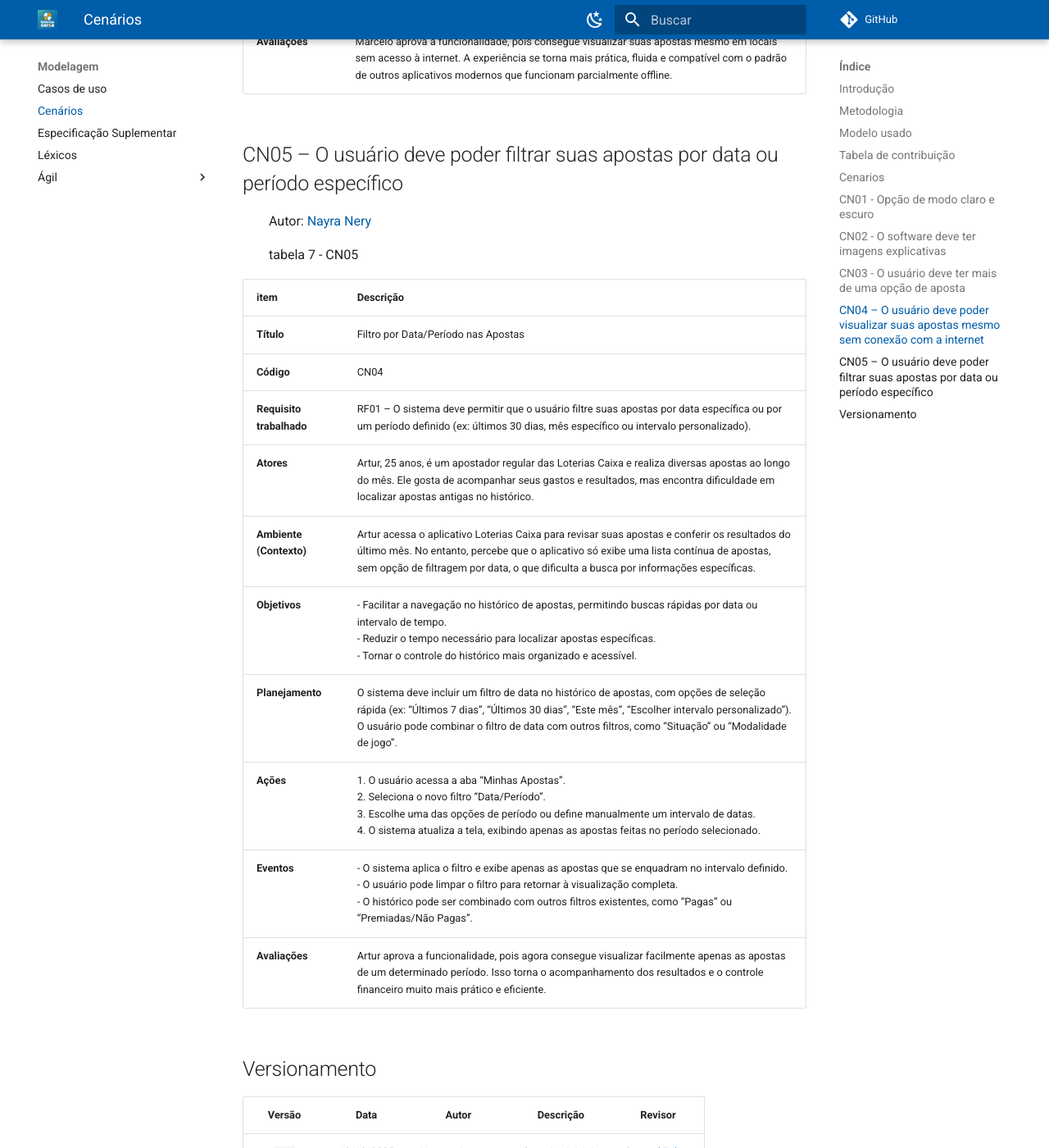
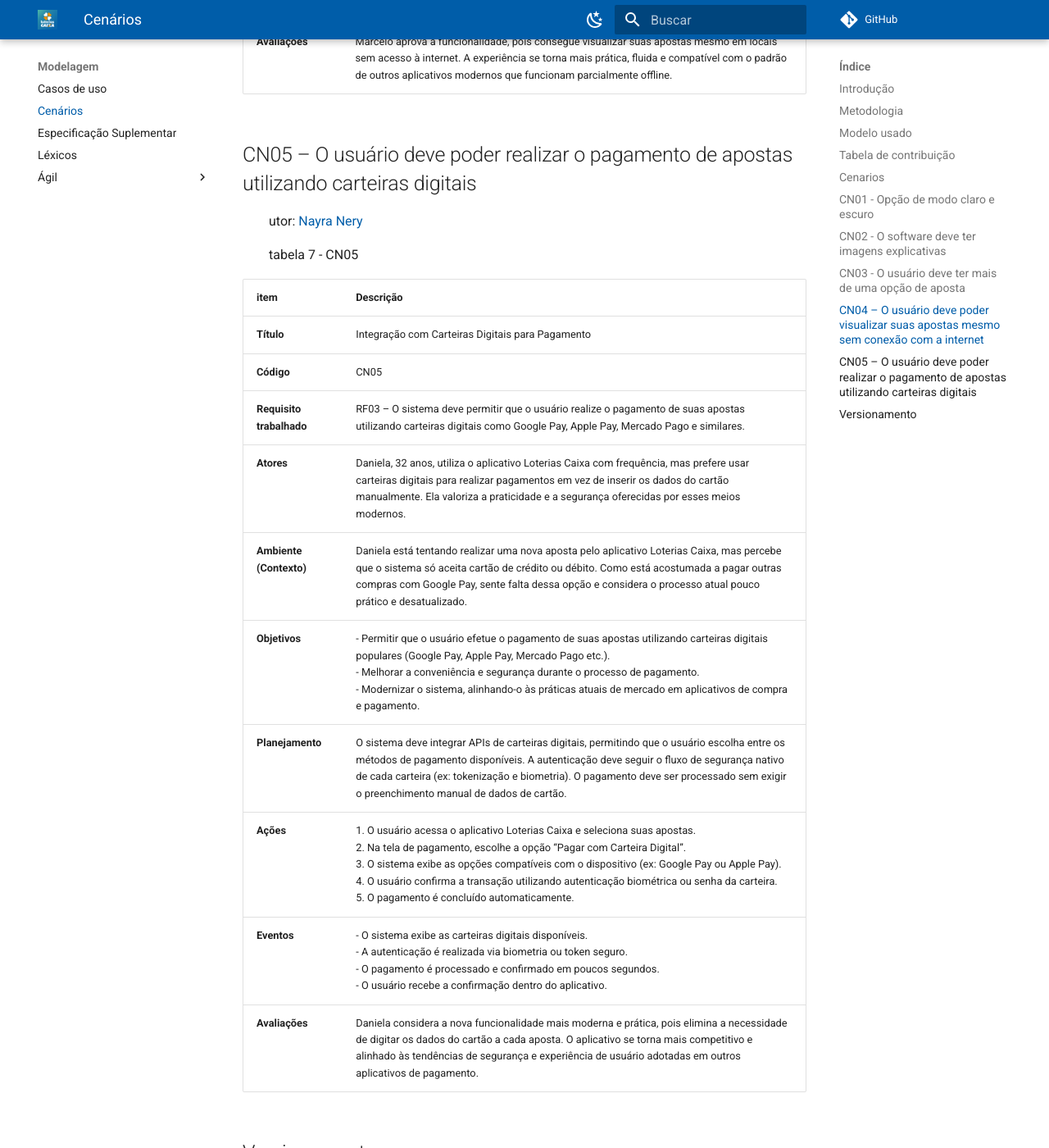
Before and after one commit to Requisitos-de-Software/2025.2-LoteriasCaixa, an MkDocs documentation site: the page built from docs/Modelagem/Cenários.md, in a window 1280 px wide and 1400 px high, scrolled down 5305 px. Shown: the whole window at 82% size. Built offline with MkDocs 1.6.1 and Material for MkDocs 9.7.7, drawn with Linux system fonts in a browser that asks for light colours; comment, search, counter and statistics services are not loaded.

Commit message:
Update Cenários.md

```diff
--- a/docs/Modelagem/Cenários.md
+++ b/docs/Modelagem/Cenários.md
@@ -117,24 +117,24 @@
 | **Avaliações** | Marcelo aprova a funcionalidade, pois consegue visualizar suas apostas mesmo em locais sem acesso à internet. A experiência se torna mais prática, fluida e compatível com o padrão de outros aplicativos modernos que funcionam parcialmente offline. |
 
 
-## CN05 – O usuário deve poder filtrar suas apostas por data ou período específico
+## CN05 – O usuário deve poder realizar o pagamento de apostas utilizando carteiras digitais
 
-Autor: [Nayra Nery](https://github.com/NayraNery127)
+utor: [Nayra Nery](https://github.com/NayraNery127)
 
 tabela 7 - CN05
 
 | item | Descrição |
 |------|------------|
-| **Título** | Filtro por Data/Período nas Apostas |
-| **Código** | CN04 |
-| **Requisito trabalhado** | RF01 – O sistema deve permitir que o usuário filtre suas apostas por data específica ou por um período definido (ex: últimos 30 dias, mês específico ou intervalo personalizado). |
-| **Atores** | Artur, 25 anos, é um apostador regular das Loterias Caixa e realiza diversas apostas ao longo do mês. Ele gosta de acompanhar seus gastos e resultados, mas encontra dificuldade em localizar apostas antigas no histórico. |
-| **Ambiente (Contexto)** | Artur acessa o aplicativo Loterias Caixa para revisar suas apostas e conferir os resultados do último mês. No entanto, percebe que o aplicativo só exibe uma lista contínua de apostas, sem opção de filtragem por data, o que dificulta a busca por informações específicas. |
-| **Objetivos** | - Facilitar a navegação no histórico de apostas, permitindo buscas rápidas por data ou intervalo de tempo.<br>- Reduzir o tempo necessário para localizar apostas específicas.<br>- Tornar o controle do histórico mais organizado e acessível. |
-| **Planejamento** | O sistema deve incluir um filtro de data no histórico de apostas, com opções de seleção rápida (ex: “Últimos 7 dias”, “Últimos 30 dias”, “Este mês”, “Escolher intervalo personalizado”). O usuário pode combinar o filtro de data com outros filtros, como “Situação” ou “Modalidade de jogo”. |
-| **Ações** | 1. O usuário acessa a aba “Minhas Apostas”.<br>2. Seleciona o novo filtro “Data/Período”.<br>3. Escolhe uma das opções de período ou define manualmente um intervalo de datas.<br>4. O sistema atualiza a tela, exibindo apenas as apostas feitas no período selecionado. |
-| **Eventos** | - O sistema aplica o filtro e exibe apenas as apostas que se enquadram no intervalo definido.<br>- O usuário pode limpar o filtro para retornar à visualização completa.<br>- O histórico pode ser combinado com outros filtros existentes, como “Pagas” ou “Premiadas/Não Pagas”. |
-| **Avaliações** | Artur aprova a funcionalidade, pois agora consegue visualizar facilmente apenas as apostas de um determinado período. Isso torna o acompanhamento dos resultados e o controle financeiro muito mais prático e eficiente. |
+| **Título** | Integração com Carteiras Digitais para Pagamento |
+| **Código** | CN05 |
+| **Requisito trabalhado** | RF03 – O sistema deve permitir que o usuário realize o pagamento de suas apostas utilizando carteiras digitais como Google Pay, Apple Pay, Mercado Pago e similares. |
+| **Atores** | Daniela, 32 anos, utiliza o aplicativo Loterias Caixa com frequência, mas prefere usar carteiras digitais para realizar pagamentos em vez de inserir os dados do cartão manualmente. Ela valoriza a praticidade e a segurança oferecidas por esses meios modernos. |
+| **Ambiente (Contexto)** | Daniela está tentando realizar uma nova aposta pelo aplicativo Loterias Caixa, mas percebe que o sistema só aceita cartão de crédito ou débito. Como está acostumada a pagar outras compras com Google Pay, sente falta dessa opção e considera o processo atual pouco prático e desatualizado. |
+| **Objetivos** | - Permitir que o usuário efetue o pagamento de suas apostas utilizando carteiras digitais populares (Google Pay, Apple Pay, Mercado Pago etc.).<br>- Melhorar a conveniência e segurança durante o processo de pagamento.<br>- Modernizar o sistema, alinhando-o às práticas atuais de mercado em aplicativos de compra e pagamento. |
+| **Planejamento** | O sistema deve integrar APIs de carteiras digitais, permitindo que o usuário escolha entre os métodos de pagamento disponíveis. A autenticação deve seguir o fluxo de segurança nativo de cada carteira (ex: tokenização e biometria). O pagamento deve ser processado sem exigir o preenchimento manual de dados de cartão. |
+| **Ações** | 1. O usuário acessa o aplicativo Loterias Caixa e seleciona suas apostas.<br>2. Na tela de pagamento, escolhe a opção “Pagar com Carteira Digital”.<br>3. O sistema exibe as opções compatíveis com o dispositivo (ex: Google Pay ou Apple Pay).<br>4. O usuário confirma a transação utilizando autenticação biométrica ou senha da carteira.<br>5. O pagamento é concluído automaticamente. |
+| **Eventos** | - O sistema exibe as carteiras digitais disponíveis.<br>- A autenticação é realizada via biometria ou token seguro.<br>- O pagamento é processado e confirmado em poucos segundos.<br>- O usuário recebe a confirmação dentro do aplicativo. |
+| **Avaliações** | Daniela considera a nova funcionalidade mais moderna e prática, pois elimina a necessidade de digitar os dados do cartão a cada aposta. O aplicativo se torna mais competitivo e alinhado às tendências de segurança e experiência de usuário adotadas em outros aplicativos de pagamento. |
 
 
 
```
